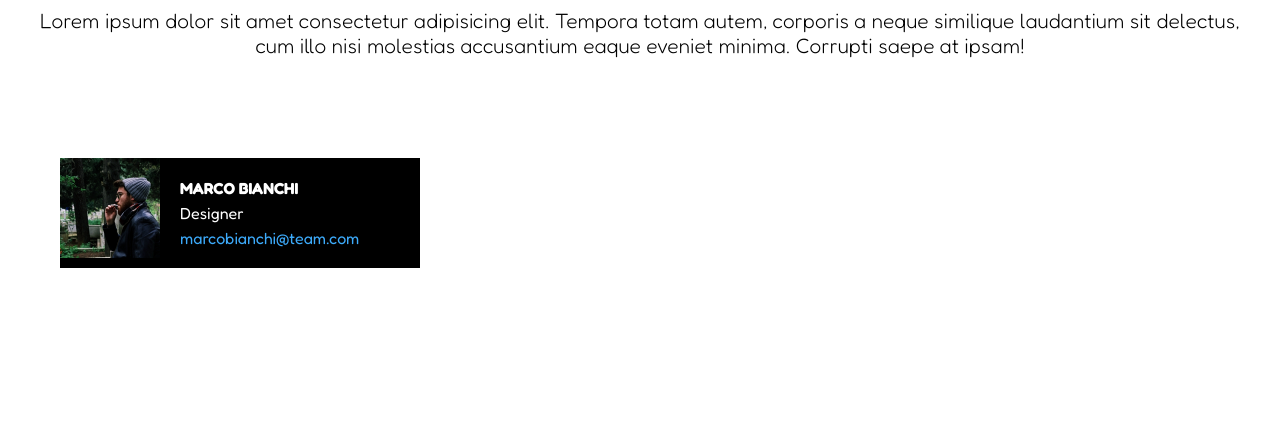
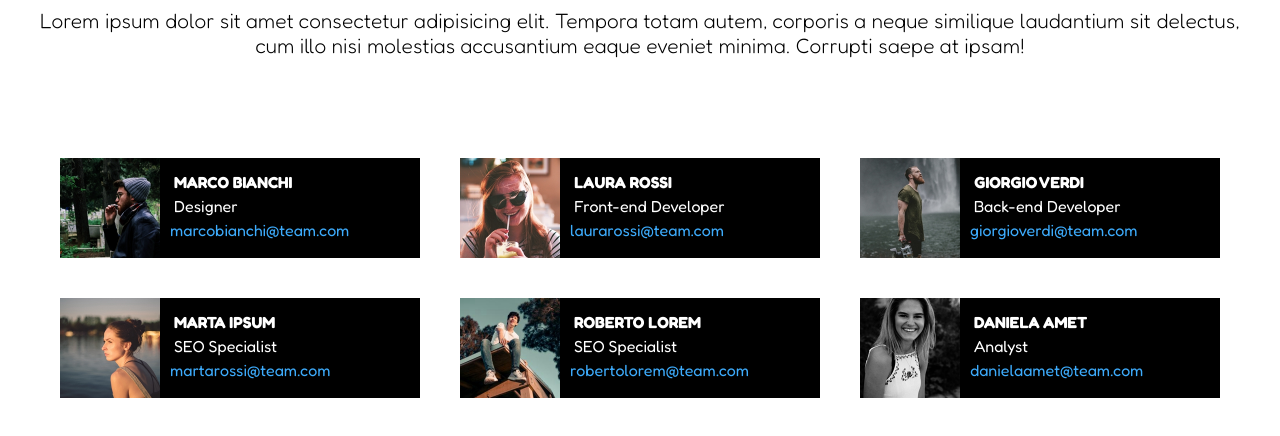
Before and after one commit to nicolaparutto/js-our-team, a plain HTML site: page index.html in a window 1280 px wide. Shown: the part 160-596 px from the top of the page. Drawn offline with Linux system fonts and the light colour scheme.

Commit message:
feat: base exercise complete

```diff
--- a/assets/css/style.css
+++ b/assets/css/style.css
@@ -65,6 +65,7 @@ div.card{
 
 .card .card-img{
    width: 100px;
+   height: 100px;
 }
 
 .card-img img{
@@ -72,16 +73,16 @@ div.card{
 }
 
 .card .card-text{
-   padding: 20px;
+   padding: 10px;
 }
 
 .card-text h4{
    text-transform: uppercase;
-   margin-bottom: 5px;
+   margin: 4px;
 }
 
 .card-text p.role{
-   margin-bottom: 5px;
+   margin: 4px;
 }
 
 .card-text p.mail{
--- a/index.html
+++ b/index.html
@@ -16,27 +16,11 @@
 
    <main>
       <section class="container">
-         <div class="cards-container">
-
-            <div class="card-col">
-               <div class="card">
-                  <div class="card-img">
-                     <img src="./assets/img/male1.png" alt="">
-                  </div>
-                  <div class="card-text">
-                     <h4 id="name">Marco Bianchi</h4>
-                     <p id="role" class="role">Designer</p>
-                     <p id="mail" class="mail">marcobianchi@team.com</p>
-                  </div>
-               </div>
-            </div>
+         <div id="team-cards-container" class="cards-container">
 
          </div>
-
       </section>
    </main>
-
-
 
 
    <script src="scripts/script.js"></script>
--- a/scripts/script.js
+++ b/scripts/script.js
@@ -36,3 +36,34 @@ const teamMembers = [
     img: "img/female3.png"
   }
 ];
+
+//funzione che genera una struttura html per ogni card con i dati necessari
+const generateMemberCard = (member) => {
+  const {name, role, email, img} = member
+  return `<div class="card-col">
+               <div class="card">
+                  <div class="card-img">
+                     <img src="assets/${img}" alt="">
+                  </div>
+                  <div class="card-text">
+                     <h4 id="name">${name}</h4>
+                     <p id="role" class="role">${role}</p>
+                     <p id="mail" class="mail">${email}</p>
+                  </div>
+               </div>
+            </div>`
+}
+
+//funzione per ciclare l'array e ad ogni ciclo concatenare la funzione che general al struttura html
+const teamSplitterCards = (teamArray) =>{
+  const teamCardsContainer = document.getElementById('team-cards-container');
+  let singleCard = '';
+
+  for(let member of teamArray){
+    singleCard += generateMemberCard(member);
+  }
+
+  teamCardsContainer.innerHTML = singleCard;
+}
+
+teamSplitterCards(teamMembers);
```
